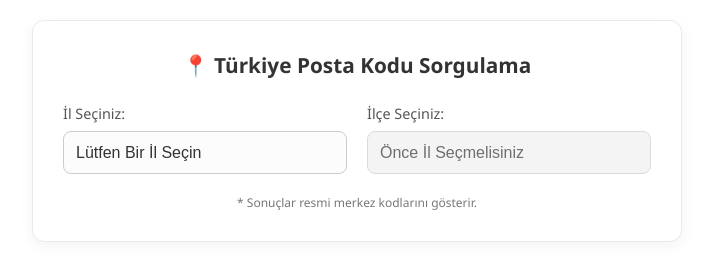
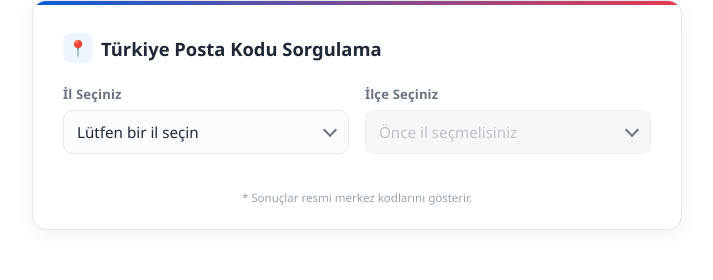
Before and after one commit to Teknobird/posta-kodu-sorgulama, a plain HTML site: page index.html in a window 1280 px wide. Shown: the whole page, without its empty margins (283-996 px from the left). Drawn offline with Linux system fonts and the light colour scheme.

Commit message:
Update index.html

```diff
--- a/index.html
+++ b/index.html
@@ -1,154 +1,266 @@
+<!DOCTYPE html>
+<html lang="tr">
+<head>
+<meta charset="UTF-8">
+<meta name="viewport" content="width=device-width, initial-scale=1.0">
+<title>Türkiye Posta Kodu Sorgulama</title>
 <style>
+  :root {
+    --pk-blue: #0b5ed7;
+    --pk-blue-dark: #084bb0;
+    --pk-blue-tint: #eef5ff;
+    --pk-accent: #e63950;
+    --pk-text: #1f2937;
+    --pk-text-soft: #6b7280;
+    --pk-border: #e5e7eb;
+    --pk-bg: #ffffff;
+  }
+
+  * { box-sizing: border-box; }
+
+  html, body {
+    margin: 0;
+    padding: 0;
+    background: transparent;
+  }
+
+  body {
+    font-family: 'Segoe UI', Tahoma, Geneva, Verdana, sans-serif;
+    display: flex;
+    justify-content: center;
+  }
+
   .pk-container {
-    font-family: 'Segoe UI', Tahoma, Geneva, Verdana, sans-serif;
-    max-width: 650px; /* Genişlik sitenize tam oturması için artırıldı */
-    margin: 20px auto;
-    padding: 30px;
-    background: #ffffff;
-    border-radius: 12px;
-    box-shadow: 0 4px 15px rgba(0,0,0,0.05);
-    border: 1px solid #eaeaea;
-    box-sizing: border-box;
+    width: 100%;
+    max-width: 650px;
+    margin: 0;
+    padding: 28px 30px 24px;
+    background: var(--pk-bg);
+    border-radius: 14px;
+    box-shadow: 0 4px 18px rgba(15, 23, 42, 0.06);
+    border: 1px solid var(--pk-border);
+    position: relative;
+    overflow: hidden;
   }
+
+  .pk-container::before {
+    content: "";
+    position: absolute;
+    top: 0;
+    left: 0;
+    right: 0;
+    height: 4px;
+    background: linear-gradient(90deg, var(--pk-blue) 0%, var(--pk-accent) 100%);
+  }
+
   .pk-title {
-    text-align: center;
-    font-size: 1.3rem;
-    color: #333;
-    margin-bottom: 25px;
-    font-weight: 600;
+    display: flex;
+    align-items: center;
+    gap: 8px;
+    font-size: 1.15rem;
+    color: var(--pk-text);
+    margin: 4px 0 22px;
+    font-weight: 700;
   }
-  /* Seçim alanlarını yan yana getiren yeni satır yapısı */
+
+  .pk-title-icon {
+    display: inline-flex;
+    align-items: center;
+    justify-content: center;
+    width: 30px;
+    height: 30px;
+    border-radius: 8px;
+    background: var(--pk-blue-tint);
+    color: var(--pk-accent);
+    font-size: 1rem;
+    flex-shrink: 0;
+  }
+
   .pk-form-row {
     display: flex;
-    gap: 20px;
-    margin-bottom: 20px;
+    gap: 16px;
+    margin-bottom: 0;
   }
+
   .pk-form-group {
-    flex: 1; /* Alanları eşit genişlikte paylaştırır */
+    flex: 1;
+    min-width: 0;
   }
+
   .pk-form-group label {
     display: block;
-    font-size: 0.9rem;
-    color: #555;
-    margin-bottom: 8px;
-    font-weight: 500;
+    font-size: 0.82rem;
+    color: var(--pk-text-soft);
+    margin-bottom: 7px;
+    font-weight: 600;
+    letter-spacing: 0.01em;
   }
+
+  .pk-select-wrap {
+    position: relative;
+  }
+
+  .pk-select-wrap::after {
+    content: "";
+    position: absolute;
+    right: 14px;
+    top: 50%;
+    width: 8px;
+    height: 8px;
+    border-right: 2px solid var(--pk-text-soft);
+    border-bottom: 2px solid var(--pk-text-soft);
+    transform: translateY(-70%) rotate(45deg);
+    pointer-events: none;
+  }
+
   .pk-select {
     width: 100%;
-    padding: 12px;
-    border: 1px solid #ccc;
-    border-radius: 8px;
-    font-size: 1rem;
-    color: #333;
-    background-color: #fcfcfc;
-    transition: all 0.3s;
+    padding: 11px 34px 11px 13px;
+    border: 1.5px solid var(--pk-border);
+    border-radius: 9px;
+    font-size: 0.95rem;
+    color: var(--pk-text);
+    background-color: #fbfcfe;
+    transition: border-color 0.2s, box-shadow 0.2s, background-color 0.2s;
     appearance: none;
     cursor: pointer;
-    box-sizing: border-box;
+    font-family: inherit;
   }
+
+  .pk-select:hover:not(:disabled) {
+    border-color: #c7d7ef;
+  }
+
   .pk-select:focus {
     outline: none;
-    border-color: #007bff;
-    box-shadow: 0 0 5px rgba(0, 123, 255, 0.2);
+    border-color: var(--pk-blue);
+    background-color: #fff;
+    box-shadow: 0 0 0 3px rgba(11, 94, 215, 0.12);
   }
+
   .pk-select:disabled {
-    background-color: #f0f0f0;
+    background-color: #f4f5f7;
+    color: #a1a8b3;
     cursor: not-allowed;
   }
+
   .pk-result {
-    margin-top: 15px;
-    padding: 20px;
-    background-color: #e8f4fd;
-    border-left: 4px solid #007bff;
-    border-radius: 6px;
-    display: none;
+    margin-top: 18px;
+    padding: 0;
+    max-height: 0;
+    opacity: 0;
+    overflow: hidden;
+    transition: max-height 0.35s ease, opacity 0.3s ease, margin-top 0.35s ease;
   }
+
+  .pk-result.pk-visible {
+    max-height: 200px;
+    opacity: 1;
+  }
+
+  .pk-result-inner {
+    padding: 18px 20px;
+    background-color: var(--pk-blue-tint);
+    border-left: 4px solid var(--pk-blue);
+    border-radius: 8px;
+  }
+
   .pk-result-flex {
     display: flex;
-    justify-content: space-around;
-    align-items: center;
+    align-items: stretch;
     flex-wrap: wrap;
-    gap: 15px;
+    gap: 14px;
   }
+
   .pk-sub-result {
     text-align: center;
     flex: 1;
-    min-width: 150px;
+    min-width: 140px;
   }
+
   .pk-result-title {
-    font-size: 0.85rem;
-    color: #555;
-    font-weight: 500;
+    font-size: 0.78rem;
+    color: var(--pk-text-soft);
+    font-weight: 600;
   }
+
   .pk-result-text {
-    font-size: 1.7rem;
-    color: #0056b3;
-    font-weight: 700;
-    margin-top: 4px;
+    font-size: 1.6rem;
+    color: var(--pk-blue-dark);
+    font-weight: 800;
+    margin-top: 3px;
+    letter-spacing: 0.02em;
   }
+
+  #ilceSonucAlani .pk-result-text {
+    color: var(--pk-accent);
+  }
+
   .pk-divider {
-    border-left: 1px dashed #b7dbf7;
-    height: 50px;
+    border-left: 1px dashed #b9d3f5;
     display: none;
   }
+
   .pk-note {
-    font-size: 0.75rem;
-    color: #777;
+    font-size: 0.72rem;
+    color: #9ca3af;
     text-align: center;
-    margin-top: 20px;
+    margin: 18px 0 0;
   }
 
-  /* Mobil Cihazlar İçin Uyumlu Tasarım (Responsive) */
-  @media (max-width: 550px) {
-    .pk-form-row {
-      flex-direction: column;
-      gap: 15px;
-    }
-    .pk-result-flex {
-      flex-direction: column;
-      gap: 15px;
-    }
+  @media (max-width: 480px) {
+    .pk-container { padding: 22px 18px 18px; }
+    .pk-form-row { flex-direction: column; gap: 14px; }
+    .pk-result-flex { flex-direction: column; gap: 12px; }
     .pk-divider {
       border-left: none;
-      border-top: 1px dashed #b7dbf7;
+      border-top: 1px dashed #b9d3f5;
       width: 100%;
       height: 1px;
-      margin: 5px 0;
+      margin: 2px 0;
     }
   }
 </style>
+</head>
+<body>
 
-<div class="pk-container">
-  <div class="pk-title">📍 Türkiye Posta Kodu Sorgulama</div>
+<div class="pk-container" id="pkContainer">
+  <div class="pk-title"><span class="pk-title-icon">📍</span>Türkiye Posta Kodu Sorgulama</div>
 
   <div class="pk-form-row">
     <div class="pk-form-group">
-      <label for="ilSecim">İl Seçiniz:</label>
+      <label for="ilSecim">İl Seçiniz</label>
+      <div class="pk-select-wrap">
         <select id="ilSecim" class="pk-select">
-        <option value="">Lütfen Bir İl Seçin</option>
-      </select>
-    </div>
-
-    <div class="pk-form-group">
-      <label for="ilceSecim">İlçe Seçiniz:</label>
-      <select id="ilceSecim" class="pk-select" disabled>
-        <option value="">Önce İl Seçmelisiniz</option>
+          <option value="">Lütfen bir il seçin</option>
         </select>
       </div>
     </div>
 
+    <div class="pk-form-group">
+      <label for="ilceSecim">İlçe Seçiniz</label>
+      <div class="pk-select-wrap">
+        <select id="ilceSecim" class="pk-select" disabled>
+          <option value="">Önce il seçmelisiniz</option>
+        </select>
+      </div>
+    </div>
+  </div>
+
   <div id="sonucAlani" class="pk-result">
+    <div class="pk-result-inner">
       <div class="pk-result-flex">
         <div class="pk-sub-result" id="ilSonucAlani">
-        <div class="pk-result-title"><span id="txtSecilenIl">-</span> Genel Kodu:</div>
+          <div class="pk-result-title"><span id="txtSecilenIl">-</span> Genel Kodu</div>
           <div id="ilPostaKodu" class="pk-result-text">-</div>
         </div>
 
         <div id="sonucCizgisi" class="pk-divider"></div>
 
         <div class="pk-sub-result" id="ilceSonucAlani" style="display: none;">
-        <div class="pk-result-title"><span id="txtSecilenIlce">-</span> İlçe Kodu:</div>
+          <div class="pk-result-title"><span id="txtSecilenIlce">-</span> İlçe Kodu</div>
           <div id="ilcePostaKodu" class="pk-result-text">-</div>
+        </div>
       </div>
     </div>
   </div>
@@ -256,9 +368,17 @@
   const ilcePostaKodu = document.getElementById("ilcePostaKodu");
   const txtSecilenIl = document.getElementById("txtSecilenIl");
   const txtSecilenIlce = document.getElementById("txtSecilenIlce");
+  const pkContainer = document.getElementById("pkContainer");
 
-  // Sayfa açılışında İlleri yükle
-  window.onload = function() {
+  // Üst pencereye (WordPress sitesine) gerçek yüksekliği bildir,
+  // böylece iframe her zaman içerik kadar yer kaplar, fazladan boşluk kalmaz.
+  function bildirYukseklik() {
+    const yukseklik = pkContainer.getBoundingClientRect().height;
+    window.parent.postMessage({ pkPostaKoduYukseklik: Math.ceil(yukseklik) }, "*");
+  }
+
+  // Sayfa açılışında illeri yükle
+  window.addEventListener("load", function() {
     const iller = Object.keys(postaKoduVerisi).sort();
     iller.forEach(il => {
       let option = document.createElement("option");
@@ -266,26 +386,24 @@
       option.textContent = il;
       ilSelect.appendChild(option);
     });
-  };
+    bildirYukseklik();
+  });
 
   // İl Seçildiğinde Çalışacak Kodlar
   ilSelect.addEventListener("change", function() {
     const secilenIl = this.value;
-    ilceSelect.innerHTML = '<option value="">Lütfen Bir İlçe Seçin</option>';
+    ilceSelect.innerHTML = '<option value="">Lütfen bir ilçe seçin</option>';
 
-    // İlçe alanını ve ikinci sonuç alanını sıfırla
     ilceSonucAlani.style.display = "none";
     sonucCizgisi.style.display = "none";
 
     if (secilenIl) {
       ilceSelect.disabled = false;
 
-      // İl Genel Kodunu Göster
       txtSecilenIl.textContent = secilenIl;
       ilPostaKodu.textContent = ilGenelKodlari[secilenIl];
-      sonucAlani.style.display = "block";
+      sonucAlani.classList.add("pk-visible");
 
-      // İlçeleri listeye doldur
       const ilceler = Object.keys(postaKoduVerisi[secilenIl]).sort();
       ilceler.forEach(ilce => {
         let option = document.createElement("option");
@@ -295,9 +413,12 @@
       });
     } else {
       ilceSelect.disabled = true;
-      ilceSelect.innerHTML = '<option value="">Önce İl Seçmelisiniz</option>';
-      sonucAlani.style.display = "none";
+      ilceSelect.innerHTML = '<option value="">Önce il seçmelisiniz</option>';
+      sonucAlani.classList.remove("pk-visible");
     }
+
+    setTimeout(bildirYukseklik, 60);
+    setTimeout(bildirYukseklik, 400);
   });
 
   // İlçe Seçildiğinde Çalışacak Kodlar
@@ -306,16 +427,22 @@
     const secilenIlce = this.value;
 
     if (secilenIlce) {
-      // İlçe Kodunu Göster
       txtSecilenIlce.textContent = secilenIlce;
       ilcePostaKodu.textContent = postaKoduVerisi[secilenIl][secilenIlce];
 
-      // Görsel çizgiyi ve ilçe alanı görünür yap
       sonucCizgisi.style.display = "block";
       ilceSonucAlani.style.display = "block";
     } else {
       sonucCizgisi.style.display = "none";
       ilceSonucAlani.style.display = "none";
     }
+
+    setTimeout(bildirYukseklik, 60);
+    setTimeout(bildirYukseklik, 400);
   });
+
+  window.addEventListener("resize", bildirYukseklik);
 </script>
+
+</body>
+</html>
```
Lines whose indentation alone changed are shown as unchanged.
